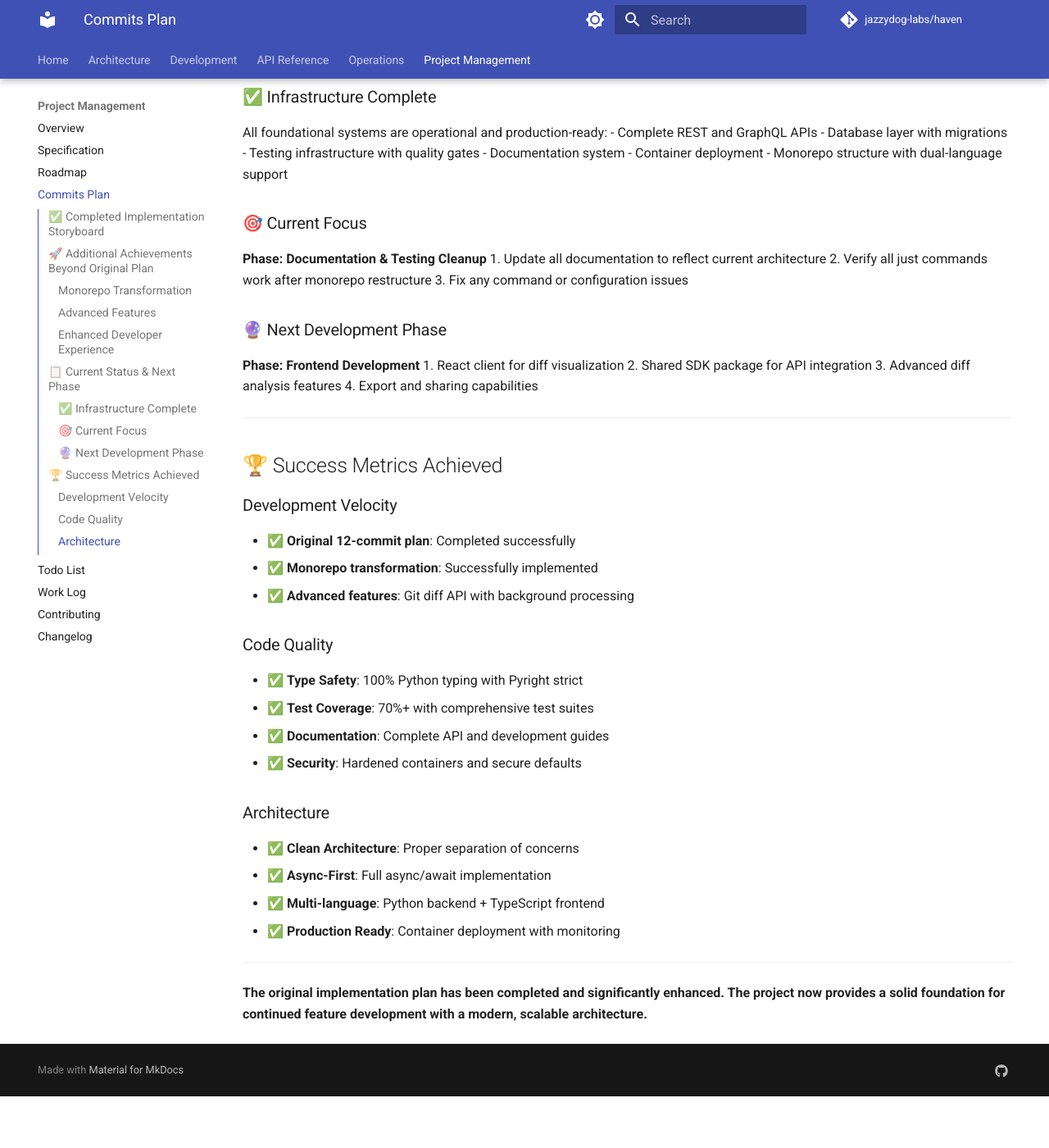
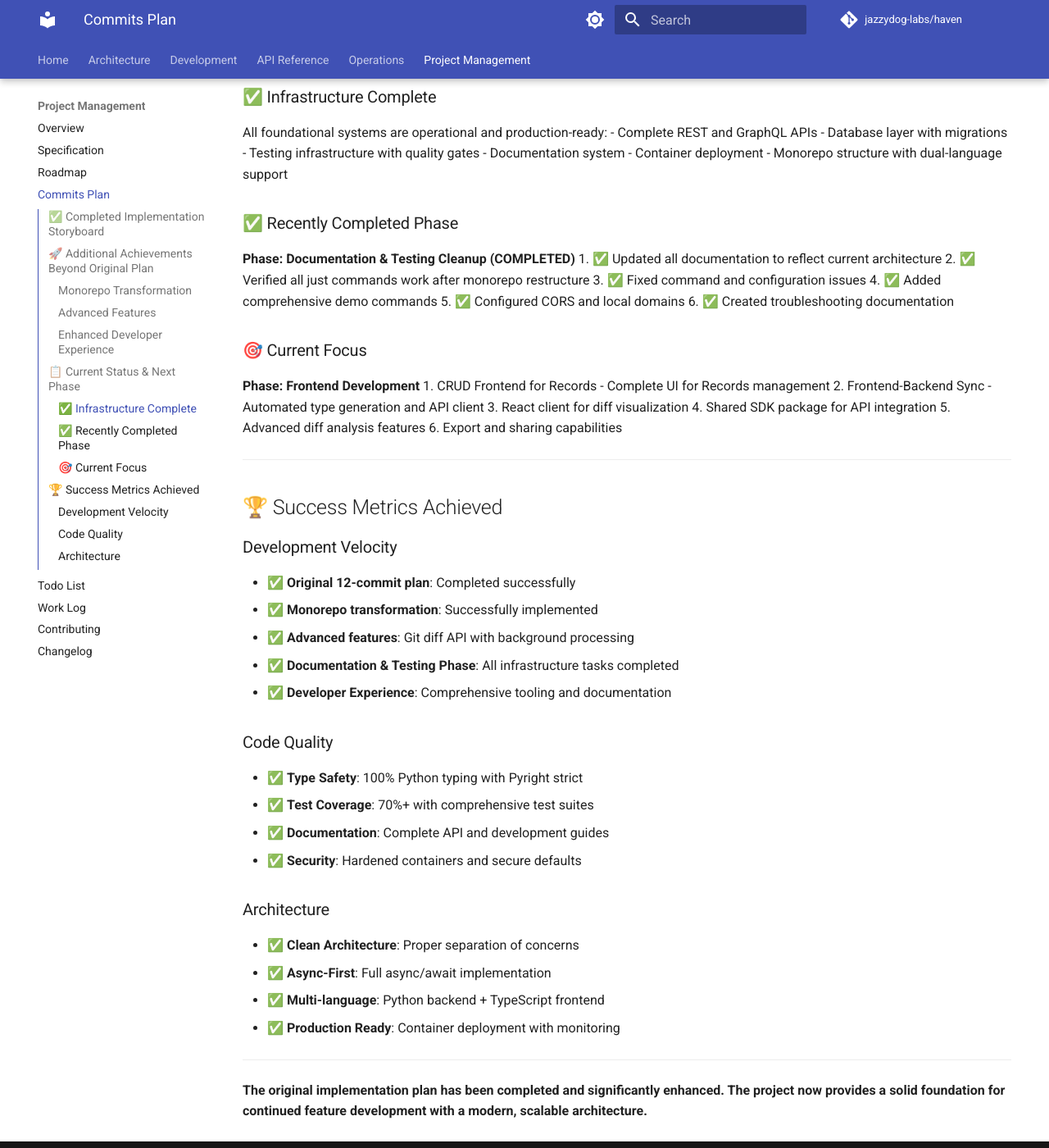
Before and after one commit to jazzydog-labs/haven, an MkDocs documentation site: the page built from docs/project-management/commits-plan.md, in a window 1280 px wide and 1400 px high, scrolled down 2311 px. Shown: the whole window at 82% size. Built offline with MkDocs 1.6.1 and Material for MkDocs 9.7.7, drawn with Linux system fonts in a browser that asks for light colours; comment, search, counter and statistics services are not loaded; the version menu is left out; before the commit the page ends 3648 px from its top, so only the background shows below that.

Commit message:
docs: Update commits-plan.md to reflect completed phases
- Marked Documentation & Testing Cleanup phase as complete
- Updated current focus to Frontend Development
- Added achievements to success metrics

🤖 Generated with [Claude Code](https://claude.ai/code)

Co-Authored-By: Claude <noreply@anthropic.com>

```diff
--- a/docs/project-management/commits-plan.md
+++ b/docs/project-management/commits-plan.md
@@ -70,18 +70,23 @@ All foundational systems are operational and production-ready:
 - Container deployment
 - Monorepo structure with dual-language support
 
+### ✅ Recently Completed Phase
+**Phase: Documentation & Testing Cleanup (COMPLETED)**
+1. ✅ Updated all documentation to reflect current architecture
+2. ✅ Verified all just commands work after monorepo restructure
+3. ✅ Fixed command and configuration issues
+4. ✅ Added comprehensive demo commands
+5. ✅ Configured CORS and local domains
+6. ✅ Created troubleshooting documentation
+
 ### 🎯 Current Focus
-**Phase: Documentation & Testing Cleanup**
-1. Update all documentation to reflect current architecture
-2. Verify all just commands work after monorepo restructure
-3. Fix any command or configuration issues
-
-### 🔮 Next Development Phase
 **Phase: Frontend Development**
-1. React client for diff visualization
-2. Shared SDK package for API integration
-3. Advanced diff analysis features
-4. Export and sharing capabilities
+1. CRUD Frontend for Records - Complete UI for Records management
+2. Frontend-Backend Sync - Automated type generation and API client
+3. React client for diff visualization
+4. Shared SDK package for API integration
+5. Advanced diff analysis features
+6. Export and sharing capabilities
 
 ---
 
@@ -91,6 +96,8 @@ All foundational systems are operational and production-ready:
 - ✅ **Original 12-commit plan**: Completed successfully
 - ✅ **Monorepo transformation**: Successfully implemented
 - ✅ **Advanced features**: Git diff API with background processing
+- ✅ **Documentation & Testing Phase**: All infrastructure tasks completed
+- ✅ **Developer Experience**: Comprehensive tooling and documentation
 
 ### Code Quality
 - ✅ **Type Safety**: 100% Python typing with Pyright strict
```
